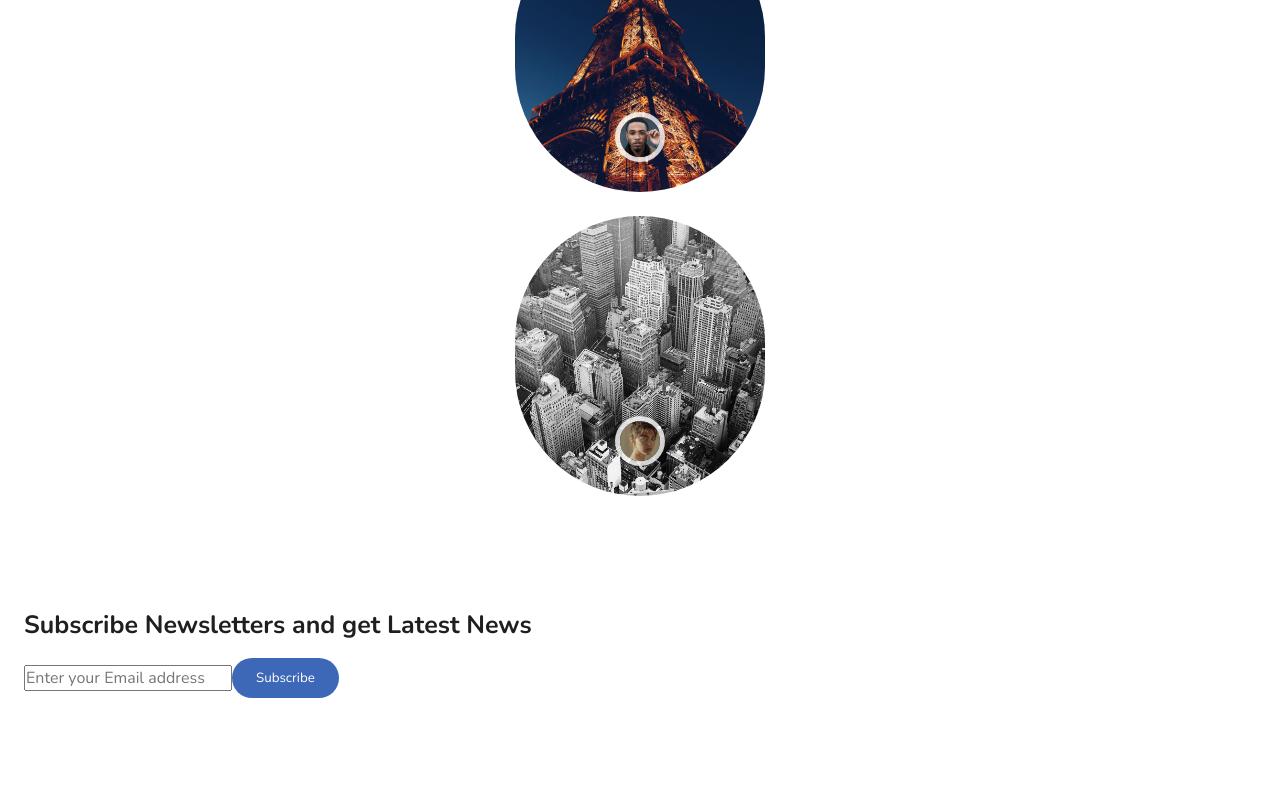
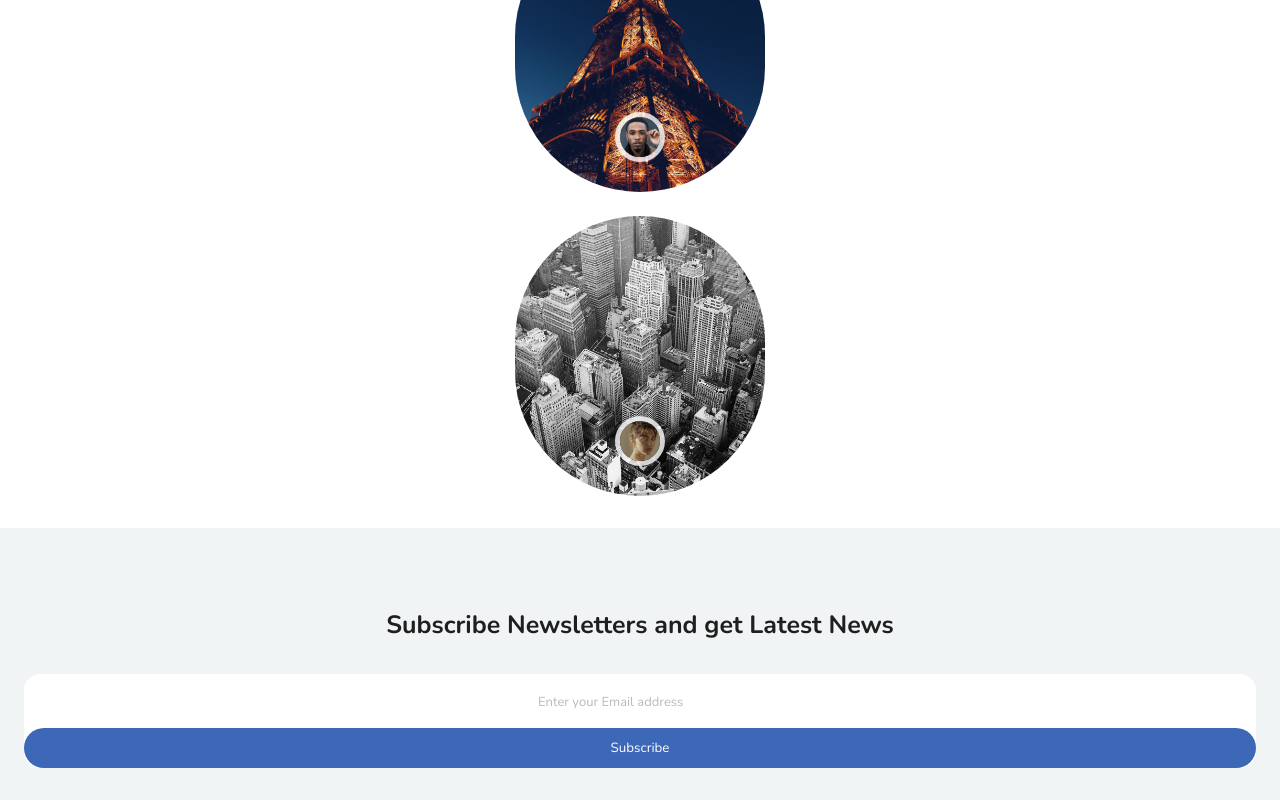
Before and after one commit to qefiney/Flight_Practice_App, a React (Vite) app: page / in a window 1280 px wide. Shown: the part 5183-5983 px from the top of the page. Before the commit the page ends 5913 px from the top, so only its background shows below. Built offline with nearby package versions, Linux system fonts and the light colour scheme.

Commit message:
Subsribers styling section

```diff
--- a/src/main.css
+++ b/src/main.css
@@ -519,4 +519,34 @@ h2 {
 .travelers .sectionContainer .travelersContainer .singleTraveler:hover .travelerName {
   bottom: 0;
   transition: 0.6s ease-in-out;
+}
+
+.subscribers {
+  background: var(--SecondaryColor);
+}
+.subscribers .sectionContainer {
+  text-align: center;
+}
+.subscribers .sectionContainer .inputDiv {
+  margin-top: 1rem;
+  flex-direction: column;
+  background: var(--whiteColor);
+  border-radius: 1rem;
+}
+.subscribers .sectionContainer .inputDiv input {
+  border: none;
+  outline: none;
+  background: transparent;
+  padding: 1rem 0.5rem;
+}
+.subscribers .sectionContainer .inputDiv input::-moz-placeholder {
+  font-size: 13px;
+  opacity: 0.5;
+}
+.subscribers .sectionContainer .inputDiv input::placeholder {
+  font-size: 13px;
+  opacity: 0.5;
+}
+.subscribers .sectionContainer .inputDiv .btn {
+  width: 100%;
 }/*# sourceMappingURL=main.css.map */
--- a/src/main.scss
+++ b/src/main.scss
@@ -613,3 +613,35 @@ h2 {
 		}
 	}
 }
+
+// Subscribers Section Styling ====>
+.subscribers{
+	background: var(--SecondaryColor);
+
+	.sectionContainer {
+		text-align: center;
+
+		.inputDiv {
+			margin-top: 1rem;
+			flex-direction: column;
+			background: var(--whiteColor);
+			border-radius: 1rem;
+
+			input{
+				border: none;
+				outline: none;
+				background: transparent;
+				padding: 1rem .5rem;
+
+				&::placeholder {
+					font-size: 13px;
+					opacity: .5;
+				}
+			}
+
+			.btn {
+				width: 100%;
+			}
+		}
+	}
+}
```
Also changed, not shown: 1 other file (tests, documents, lock files or other folders).
